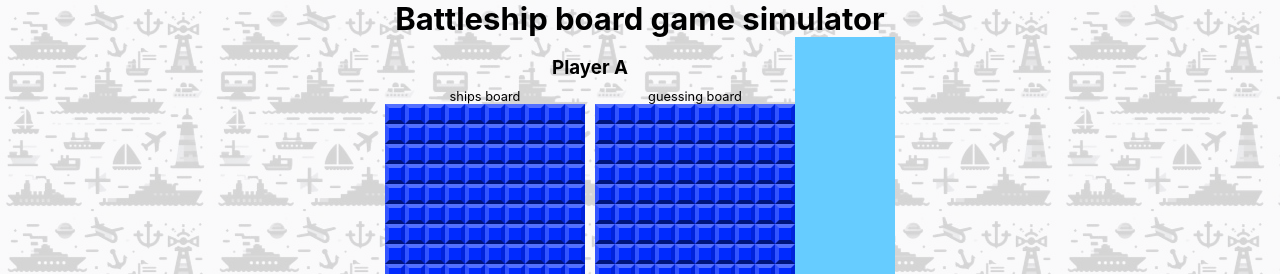
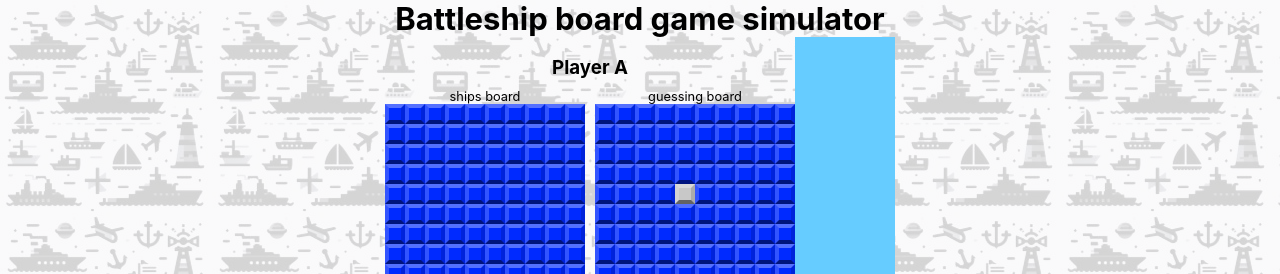
Before and after one commit to TomaszCzyz/BattleshipBoardGame, a React (Create React App) app in the folder frontend/: page / in a window 1280 px wide. Shown: the top 274 px of the page. Built offline with nearby package versions, Linux system fonts and the light colour scheme.

Commit message:
Lift the board state up to App component

```diff
--- a/frontend/src/App.css
+++ b/frontend/src/App.css
@@ -81,7 +81,6 @@ body {
 }
 
 .PlayerBoards-header {
-  grid-row: auto;
   grid-column: span 2;
   margin-bottom: 0;
 }
--- a/frontend/src/App.tsx
+++ b/frontend/src/App.tsx
@@ -1,10 +1,17 @@
 import React from 'react';
 import './App.css';
 import PlayerBoards from "./components/PlayerBoards";
+import {Tile} from "./models/tile";
 
 export default App
 
 function App() {
+  let ownBoardA: Tile[][] = initialize2DArray(10, "sea");
+  let guessingBoardA: Tile[][] = initialize2DArray(10, "sea");
+  let ownBoardB: Tile[][] = initialize2DArray(10, "sea");
+  let guessingBoardB: Tile[][] = initialize2DArray(10, "sea");
+
+  guessingBoardA[4][4] = "unknown"
   return (
     <div className="App">
       <header className="App-header">
@@ -12,8 +19,8 @@ function App() {
       </header>
       <div className="App-Content">
         <div className="App-Boards">
-          <PlayerBoards playerName={"A"}/>
-          <PlayerBoards playerName={"B"}/>
+          <PlayerBoards playerName={"A"} ownBoard={ownBoardA} guessingBoard={guessingBoardA}/>
+          <PlayerBoards playerName={"B"} ownBoard={ownBoardB} guessingBoard={guessingBoardB}/>
         </div>
         <div className="sim-history">
         </div>
@@ -21,3 +28,6 @@ function App() {
     </div>
   );
 }
+
+const initialize2DArray = (size: number, val: Tile = "unknown"): Tile[][] =>
+  Array.from({length: size}, () => Array(size).fill(val));
--- a/frontend/src/components/GridBoard.tsx
+++ b/frontend/src/components/GridBoard.tsx
@@ -1,20 +1,11 @@
 import React from "react";
-import GridSquare from "./GridSquare";
 
 export default GridBoard;
 
-function GridBoard() {
-  const grid: React.JSX.Element[][] = []
-  for (let row = 0; row < 10; row++) {
-    grid.push([])
-    for (let col = 0; col < 10; col++) {
-      grid[row].push(<GridSquare key={`${col}${row}`} tile="sea"/>)
-    }
-  }
-
+function GridBoard({board}: { board: React.JSX.Element[][] }) {
   return (
     <div className='GridBoard'>
-      {grid}
+      {board}
     </div>
   )
 }
--- a/frontend/src/components/PlayerBoards.tsx
+++ b/frontend/src/components/PlayerBoards.tsx
@@ -1,19 +1,46 @@
 import React from 'react';
 import GridBoard from "./GridBoard";
+import GridSquare from "./GridSquare";
+import {Tile} from "../models/tile";
 
 export default PlayerBoards;
 
-function PlayerBoards({playerName}: { playerName: string }) {
+interface PlayerBoardsProps {
+  /** The text to display as a player name */
+  playerName: string;
+  /** The board with player's ships */
+  ownBoard: Tile[][];
+  /** The board with player's guesses */
+  guessingBoard: Tile[][];
+}
+
+function PlayerBoards({playerName, ownBoard, guessingBoard}: PlayerBoardsProps) {
+  const ownGrid: React.JSX.Element[][] = []
+  for (let row = 0; row < 10; row++) {
+    ownGrid.push([])
+    for (let col = 0; col < 10; col++) {
+      ownGrid[row].push(<GridSquare key={`${row}${col}`} tile={ownBoard[row][col]}/>)
+    }
+  }
+
+  const guessingGrid: React.JSX.Element[][] = []
+  for (let row = 0; row < 10; row++) {
+    guessingGrid.push([])
+    for (let col = 0; col < 10; col++) {
+      guessingGrid[row].push(<GridSquare key={`${row}${col}`} tile={guessingBoard[row][col]}/>)
+    }
+  }
+
   return (
     <div className="PlayerBoards-Content">
       <h3 className="PlayerBoards-header">Player {playerName}</h3>
       <div>
         <p className="PlayerBoards-title">ships board</p>
-        <GridBoard/>
+        <GridBoard board={ownGrid}/>
       </div>
       <div>
         <p className="PlayerBoards-title">guessing board</p>
-        <GridBoard/>
+        <GridBoard board={guessingGrid}/>
       </div>
     </div>
   );
```
